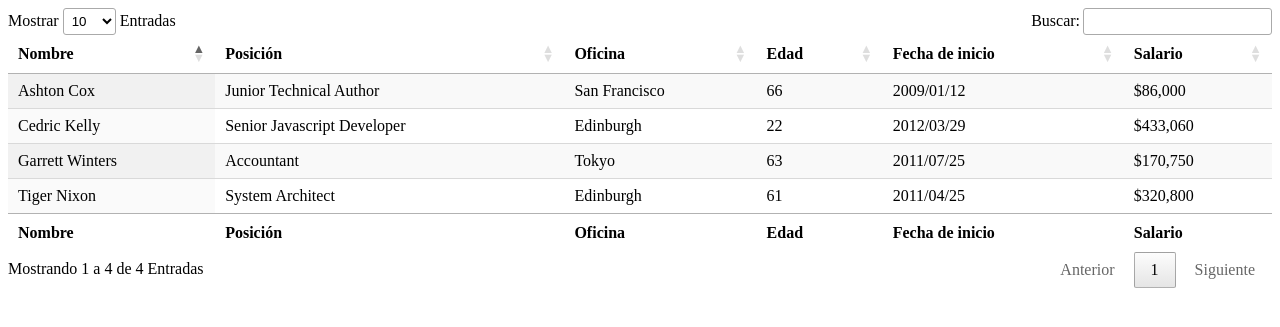
After one commit to paova7/ADSI_PROYECT, a PHP site: page /paginas/files/sin_fichero_externo.html in a window 1280 px wide. The commit adds this page. Shown: the top 327 px of the page. Run offline with PHP 8.4, Linux system fonts and the light colour scheme; some libraries are stand-ins or nearby versions.

Commit message:
Se modificaron las redirecciones
El modulo de estudiantes quedarán dentro de la data tables

```diff
--- a/index.html
+++ b/index.html
@@ -146,6 +146,7 @@
             <li>Otros</li>
           </ul>
           <br>
+
           <a type="button" class="btn btn-primary  btn-lg" href="https://institutoclei.com/pagos">Portal de pagos</a></p>
         </div>
         <!-- Imagen que completa el bloque de información 1 -->
--- a/paginas/administrador.php
+++ b/paginas/administrador.php
@@ -79,7 +79,7 @@
 
         <!-- Modulo de Estudiantes -->
         <li>
-          <a href="../paginas/estudiantes.php" class="nav-link text-white ">
+          <a href="../datatables/estudiantes.php" class="nav-link text-white ">
             <img src="../media/iconos/Estudiante.ico" class="img-fluid" style="padding-inline-end: 10px;" width="50" height="50" alt="">
             Estudiantes
           </a>
--- a/paginas/empleado.php
+++ b/paginas/empleado.php
@@ -1,4 +1,6 @@
 
+
+?>
 <!DOCTYPE html>
 <html lang="es" class="h-100 ">
 <head>
@@ -100,7 +102,7 @@ if (isset($_POST['enviar'])) {
 
 
     if ($_POST['contrasena'] == $row['passport_login'] and $_POST['usuario'] == $row['usuario_login']){
-      header('location:Inicio_del_sistema.html');
+      header('location:Inicio_del_sistema.php');
     }
   }
 
--- /dev/null
+++ b/paginas/files/sin_fichero_externo.html
@@ -0,0 +1,95 @@
+<!doctype html>
+<html>
+<head>
+<meta charset="utf-8">
+<link rel="stylesheet" href="//cdn.datatables.net/1.10.15/css/jquery.dataTables.min.css">
+<script src="//code.jquery.com/jquery-1.12.4.js"></script>
+<script src="//cdn.datatables.net/1.10.15/js/jquery.dataTables.min.js"></script>
+</head>
+<body>
+
+<table id="example" class="display" cellspacing="0" width="100%">
+  <thead>
+    <tr>
+      <th>Nombre</th>
+      <th>Posición</th>
+      <th>Oficina</th>
+      <th>Edad</th>
+      <th>Fecha de inicio</th>
+      <th>Salario</th>
+    </tr>
+  </thead>
+  <tfoot>
+   <tr>
+      <th>Nombre</th>
+      <th>Posición</th>
+      <th>Oficina</th>
+      <th>Edad</th>
+      <th>Fecha de inicio</th>
+      <th>Salario</th>
+    </tr>
+  </tfoot>
+  <tbody>
+    <tr>
+      <td>Tiger Nixon</td>
+      <td>System Architect</td>
+      <td>Edinburgh</td>
+      <td>61</td>
+      <td>2011/04/25</td>
+      <td>$320,800</td>
+    </tr>
+    <tr>
+      <td>Garrett Winters</td>
+      <td>Accountant</td>
+      <td>Tokyo</td>
+      <td>63</td>
+      <td>2011/07/25</td>
+      <td>$170,750</td>
+    </tr>
+    <tr>
+      <td>Ashton Cox</td>
+      <td>Junior Technical Author</td>
+      <td>San Francisco</td>
+      <td>66</td>
+      <td>2009/01/12</td>
+      <td>$86,000</td>
+    </tr>
+    <tr>
+      <td>Cedric Kelly</td>
+      <td>Senior Javascript Developer</td>
+      <td>Edinburgh</td>
+      <td>22</td>
+      <td>2012/03/29</td>
+      <td>$433,060</td>
+    </tr>
+  </tbody>
+</table>
+<script type="text/javascript">
+        $(document).ready(function() {
+  $('#example').DataTable({
+    language: {
+        "decimal": "",
+        "emptyTable": "No hay información",
+        "info": "Mostrando _START_ a _END_ de _TOTAL_ Entradas",
+        "infoEmpty": "Mostrando 0 to 0 of 0 Entradas",
+        "infoFiltered": "(Filtrado de _MAX_ total entradas)",
+        "infoPostFix": "",
+        "thousands": ",",
+        "lengthMenu": "Mostrar _MENU_ Entradas",
+        "loadingRecords": "Cargando...",
+        "processing": "Procesando...",
+        "search": "Buscar:",
+        "zeroRecords": "Sin resultados encontrados",
+        "paginate": {
+            "first": "Primero",
+            "last": "Ultimo",
+            "next": "Siguiente",
+            "previous": "Anterior"
+        }
+    }
+
+  });
+});
+    </script>
+    </body>
+</html>
--- a/paginas/financiero.php
+++ b/paginas/financiero.php
@@ -79,7 +79,7 @@
 
         <!-- Modulo de Estudiantes -->
         <li>
-          <a href="../paginas/estudiantes.php" class="nav-link text-white">
+          <a href="../datatables/estudiantes.php" class="nav-link text-white">
             <img src="../media/iconos/Estudiante.ico" class="img-fluid" style="padding-inline-end: 10px;" width="50" height="50">
             Estudiantes
           </a>
--- a/paginas/gestion.php
+++ b/paginas/gestion.php
@@ -78,7 +78,7 @@
 
         <!-- Modulo de Estudiantes -->
         <li>
-          <a href="../paginas/estudiantes.php" class="nav-link text-white">
+          <a href="../datatables/estudiantes.php" class="nav-link text-white">
             <img src="../media/iconos/Estudiante.ico"class="img-fluid" style="padding-inline-end: 10px;"  width="50" height="50">
             Estudiantes
           </a>
--- a/paginas/gestionactualizar.php
+++ b/paginas/gestionactualizar.php
@@ -79,7 +79,7 @@
 
         <!-- Modulo de Estudiantes -->
         <li>
-          <a href="../paginas/estudiantes.php" class="nav-link text-white">
+          <a href="../datatables/estudiantes.php" class="nav-link text-white">
             <img src="../media/iconos/Estudiante.ico" class="img-fluid" style="padding-inline-end: 10px;" width="50" height="50">
             Estudiantes
           </a>
--- a/paginas/gestionborrar.php
+++ b/paginas/gestionborrar.php
@@ -78,7 +78,7 @@
 
         <!-- Modulo de Estudiantes -->
         <li>
-          <a href="../paginas/estudiantes.php" class="nav-link text-white">
+          <a href="../datatables/estudiantes.php" class="nav-link text-white">
             <img src="../media/iconos/Estudiante.ico"class="img-fluid" style="padding-inline-end: 10px;"  width="50" height="50">
             Estudiantes
           </a>
--- a/paginas/gestioncrear.php
+++ b/paginas/gestioncrear.php
@@ -79,7 +79,7 @@
 
         <!-- Modulo de Estudiantes -->
         <li>
-          <a href="../paginas/estudiantes.php" class="nav-link text-white">
+          <a href="../datatables/estudiantes.php" class="nav-link text-white">
             <img src="../media/iconos/Estudiante.ico" class="img-fluid" style="padding-inline-end: 10px;" width="50" height="50">
             Estudiantes
           </a>
--- a/paginas/novedades.php
+++ b/paginas/novedades.php
@@ -78,7 +78,7 @@
 
             <!-- Modulo de Estudiantes -->
             <li>
-              <a href="../paginas/estudiantes.php" class="nav-link text-white">
+              <a href="../datatables/estudiantes.php" class="nav-link text-white">
                 <img src="../media/iconos/Estudiante.ico"class="img-fluid" style="padding-inline-end: 10px;"  width="50" height="50"  alt="">
                 Estudiantes
               </a>
--- a/paginas/systemadministrador.php
+++ b/paginas/systemadministrador.php
@@ -91,7 +91,7 @@
 
         <!-- Modulo de Estudiantes -->
         <li>
-          <a href="../paginas/estudiantes.php" class="nav-link text-white ">
+          <a href="../datatables/estudiantes.php" class="nav-link text-white ">
             <img src="../media/iconos/Estudiante.ico" class="img-fluid" style="padding-inline-end: 10px;" width="50" height="50" alt="">
             Estudiantes
           </a>
```
Also changed, not shown: paginas/Inicio_del_sistema.php (renamed from paginas/Inicio_del_sistema.html, +25 -1 lines), paginas/loginloguear.php (added, +22 -0 lines), paginas/loginsalir.php (added, +9 -0 lines).
